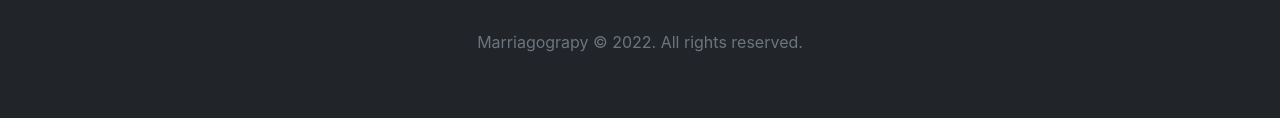
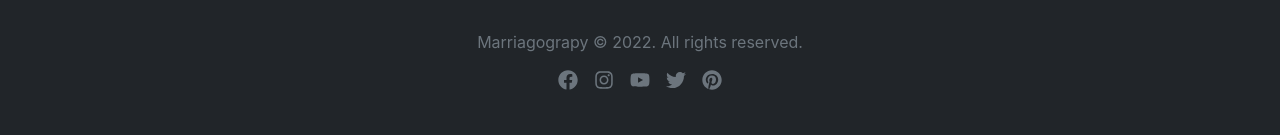
Before and after one commit to TA-Sakin/marriagograpy, a React (Create React App) app: page / in a window 1280 px wide. Shown: the part 3520-3655 px from the top of the page. Built offline with nearby package versions, Linux system fonts and the light colour scheme; no server answers.

Commit message:
footer icon added

```diff
--- a/src/Components/Shared/Footer/Footer.js
+++ b/src/Components/Shared/Footer/Footer.js
@@ -1,10 +1,24 @@
 import React from "react";
 import "./Footer.css";
+import {
+  FaFacebook,
+  FaInstagram,
+  FaYoutube,
+  FaTwitter,
+  FaPinterest,
+} from "react-icons/fa";
 const Footer = () => {
   let year = new Date();
   return (
     <div className="text-center w-100 mt-5 py-5 bg-dark text-secondary h-100 footer">
       <p>Marriagograpy &copy; {year.getFullYear()}. All rights reserved.</p>
+      <div className="d-flex justify-content-center fs-5">
+        <FaFacebook className="mx-2" />
+        <FaInstagram className="mx-2" />
+        <FaYoutube className="mx-2" />
+        <FaTwitter className="mx-2" />
+        <FaPinterest className="mx-2" />
+      </div>
     </div>
   );
 };
```
